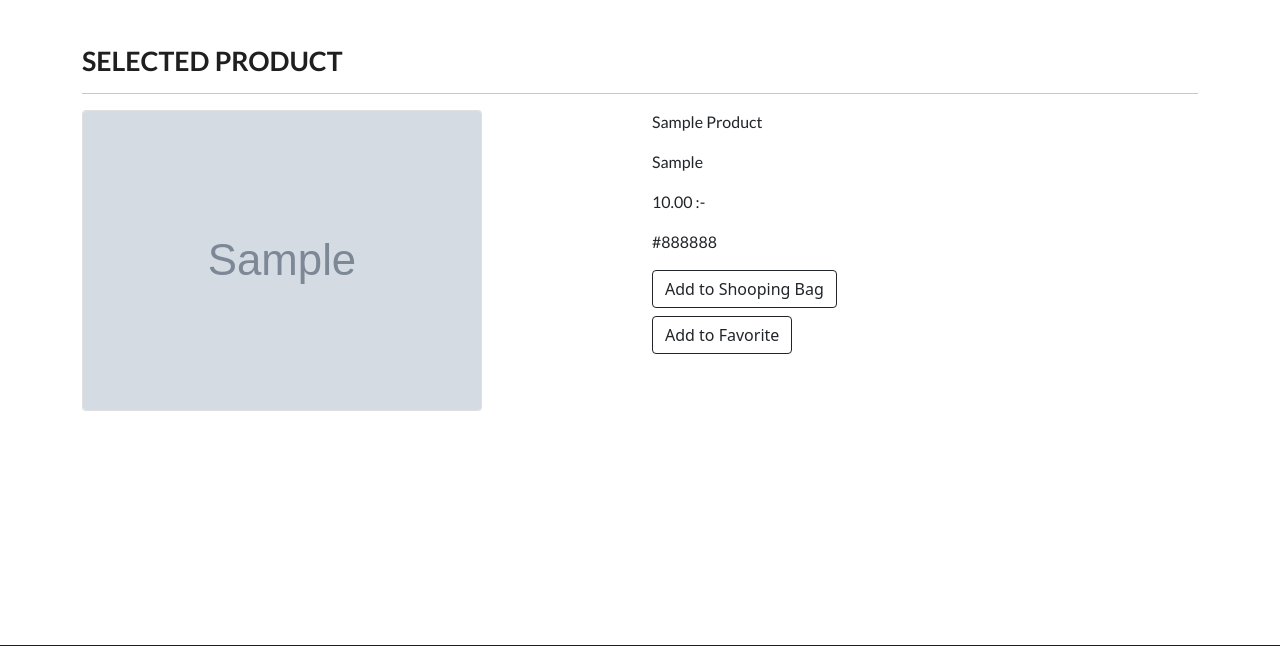
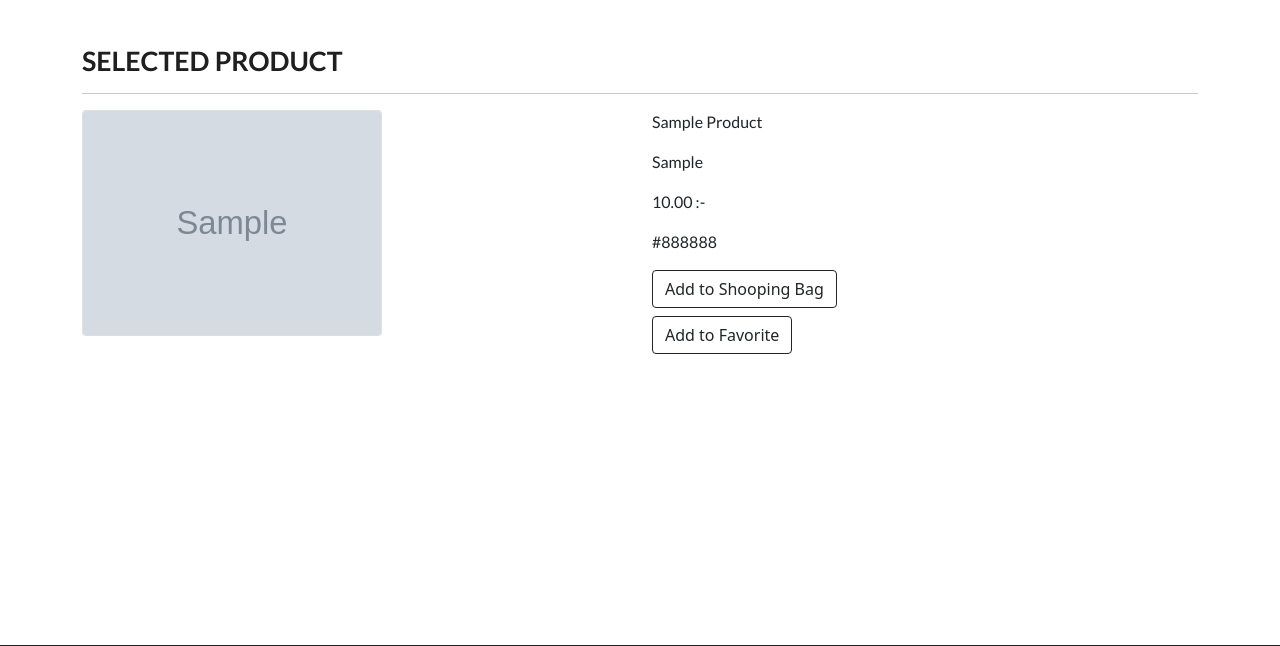
Before and after one commit to Code-Institute-Submissions/MariaLundgren-Pre-Owned_SepResub, a Django app: page /products/1 in a window 1280 px wide. Shown: the part 80-726 px from the top of the page. Run offline with Django 3.2, Linux system fonts and the light colour scheme; tables that the repository leaves empty hold one stand-in row (values such as "Sample post"); grey boxes marked "Sample" are stand-in pictures; some libraries are stand-ins or nearby versions.

Commit message:
Change max-with on selected-card

```diff
--- a/static/css/style.css
+++ b/static/css/style.css
@@ -155,7 +155,7 @@ footer {
 /* Selected product */
 
 .selcted-card {
-  max-width: 400px;
+  max-width: 300px;
   height: auto;
 }
 
```
